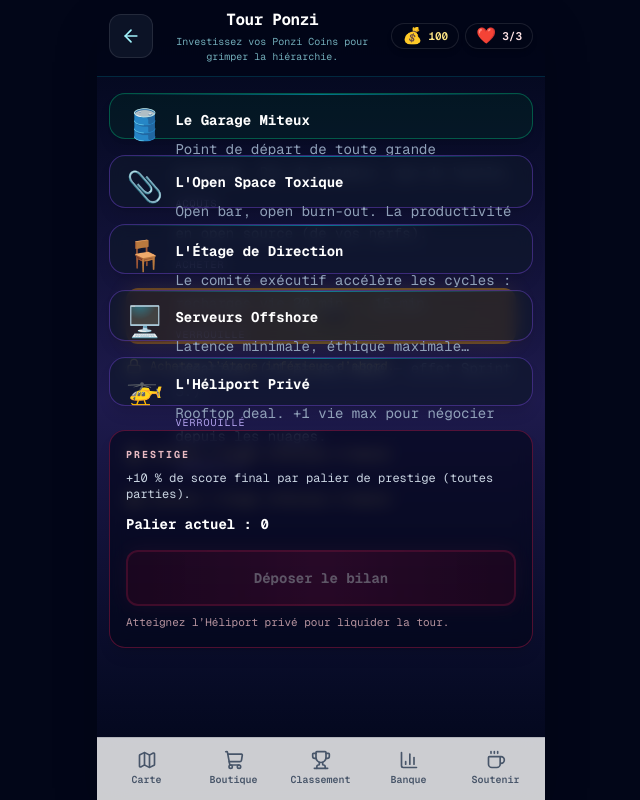
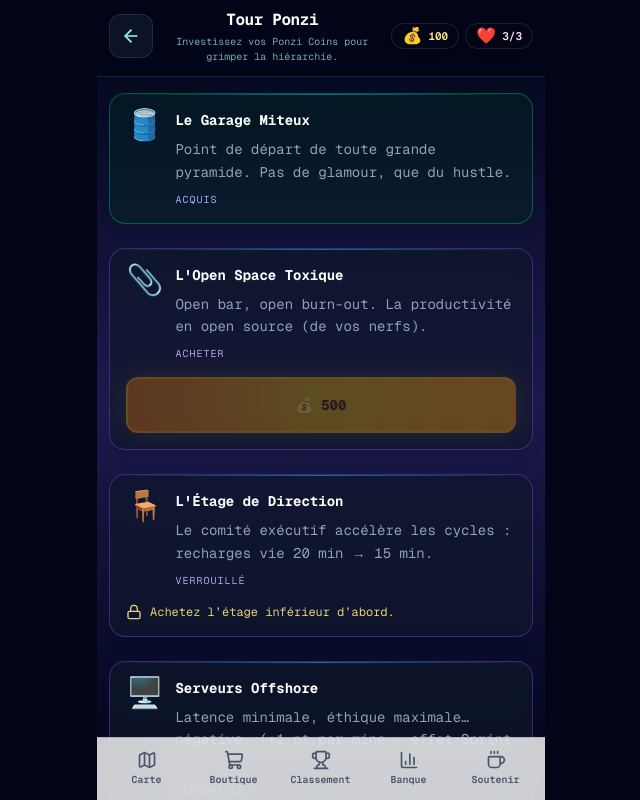
Before and after one commit to remvalet-arch/planetponzi, a Next.js app: page /empire in a window 1280 px wide. Shown: the whole page, without its empty margins (319-959 px from the left). Built offline with nearby package versions, Linux system fonts and the light colour scheme; no server answers.

Commit message:
fix(ui): empire tower cards stack without flex overlap
Remove min-h-0 from list and floor cards; add shrink-0 and min-h-min so
multi-line descriptions expand layout instead of overlapping siblings.

Made-with: Cursor

```diff
--- a/src/app/empire/page.tsx
+++ b/src/app/empire/page.tsx
@@ -110,7 +110,7 @@ export default function EmpirePage() {
       </header>
 
       <div className="mx-auto flex min-h-0 w-full max-w-lg flex-1 flex-col overflow-y-auto overscroll-y-contain px-3 py-4 pb-[calc(5.5rem+env(safe-area-inset-bottom))]">
-        <div className="flex min-h-0 flex-col gap-4 pb-16">
+        <div className="flex w-full shrink-0 flex-col gap-6 pb-16">
           {floorsAsc.map((floor, i) => {
             const owned = Boolean(unlockedNodes[floor.id]);
             const unlockable = canUnlock(floor.id);
@@ -123,7 +123,7 @@ export default function EmpirePage() {
                 initial={{ opacity: 0, y: 16 }}
                 animate={{ opacity: 1, y: 0 }}
                 transition={{ delay: 0.04 * i, duration: 0.35, ease: [0.22, 1, 0.36, 1] }}
-                className={`relative h-auto min-h-0 overflow-visible rounded-2xl border p-4 shadow-lg ${
+                className={`relative flex h-auto min-h-min shrink-0 flex-col overflow-visible rounded-2xl border p-4 shadow-lg ${
                   owned
                     ? "border-emerald-500/40 bg-emerald-950/35"
                     : "border-violet-500/35 bg-slate-900/70 backdrop-blur-sm"
@@ -137,18 +137,18 @@ export default function EmpirePage() {
                   <span className="shrink-0 text-3xl leading-none" aria-hidden>
                     {floor.emoji}
                   </span>
-                  <div className="min-w-0 flex-1">
+                  <div className="flex min-w-0 flex-1 flex-col gap-2">
                     <h2 className="font-mono text-sm font-bold text-white">{floor.name}</h2>
-                    <p className="mt-2 whitespace-normal break-words text-left text-sm font-mono leading-relaxed text-slate-400">
+                    <p className="whitespace-normal break-words text-left text-sm font-mono leading-relaxed text-slate-400">
                       {floor.description}
                     </p>
-                    <p className="mt-3 font-mono text-[10px] uppercase tracking-widest text-violet-300/90">
+                    <p className="font-mono text-[10px] uppercase tracking-widest text-violet-300/90">
                       {owned ? t.empirePage.purchased : blocked ? t.empirePage.locked : t.empirePage.buyFor}
                     </p>
                   </div>
                 </div>
                 {!owned ? (
-                  <div className="mt-4">
+                  <div className="mt-4 shrink-0">
                     {blocked ? (
                       <p className="flex items-center gap-2 font-mono text-xs text-amber-200/90">
                         <Lock className="size-4 shrink-0" strokeWidth={2} aria-hidden />
@@ -172,7 +172,7 @@ export default function EmpirePage() {
             );
           })}
 
-          <section className="mt-2 rounded-2xl border border-rose-500/30 bg-slate-950/60 p-4 shadow-lg backdrop-blur-sm">
+          <section className="mt-2 shrink-0 rounded-2xl border border-rose-500/30 bg-slate-950/60 p-4 shadow-lg backdrop-blur-sm">
             <p className="font-mono text-[10px] font-bold uppercase tracking-[0.2em] text-rose-200/90">
               {t.empirePage.prestigeKicker}
             </p>
```
